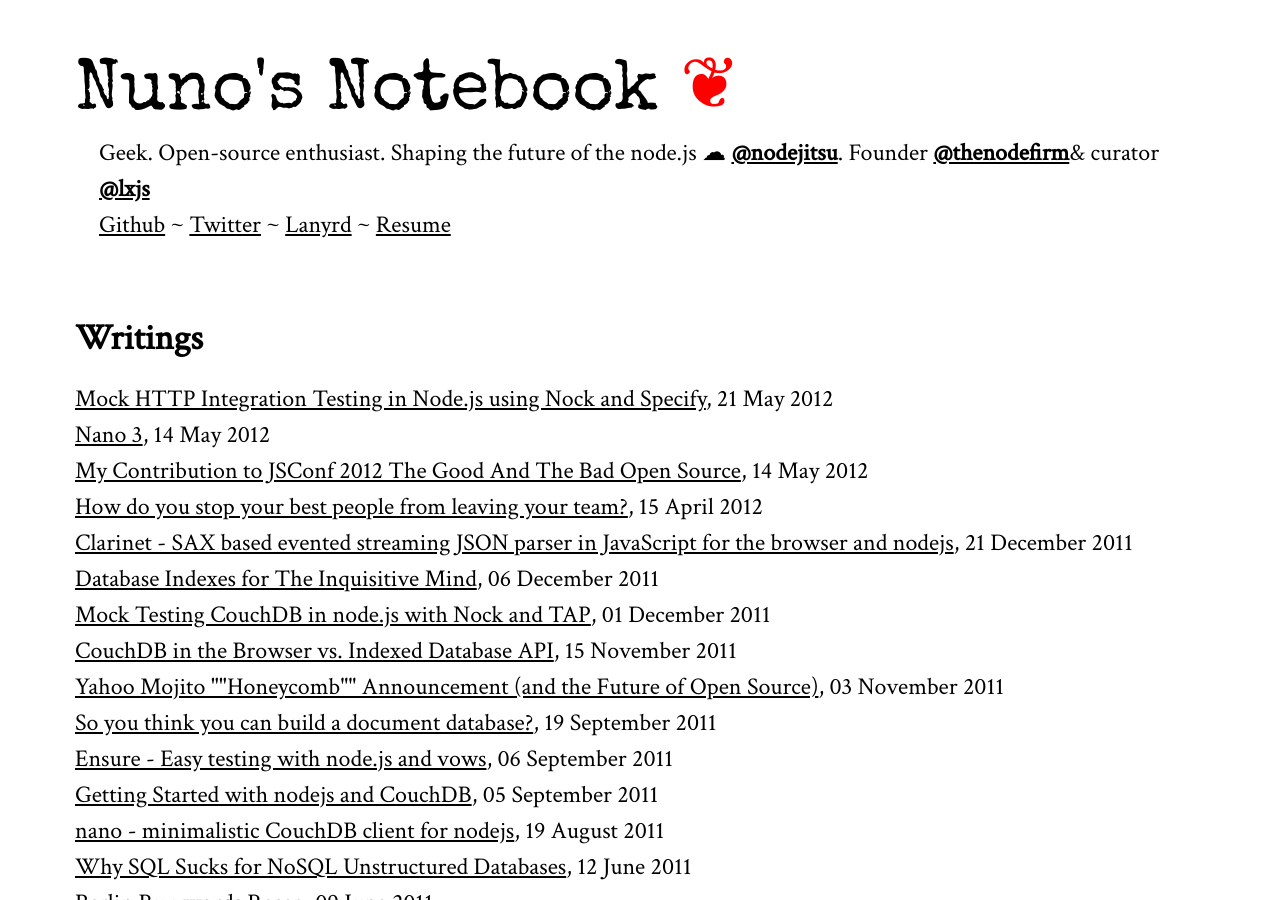
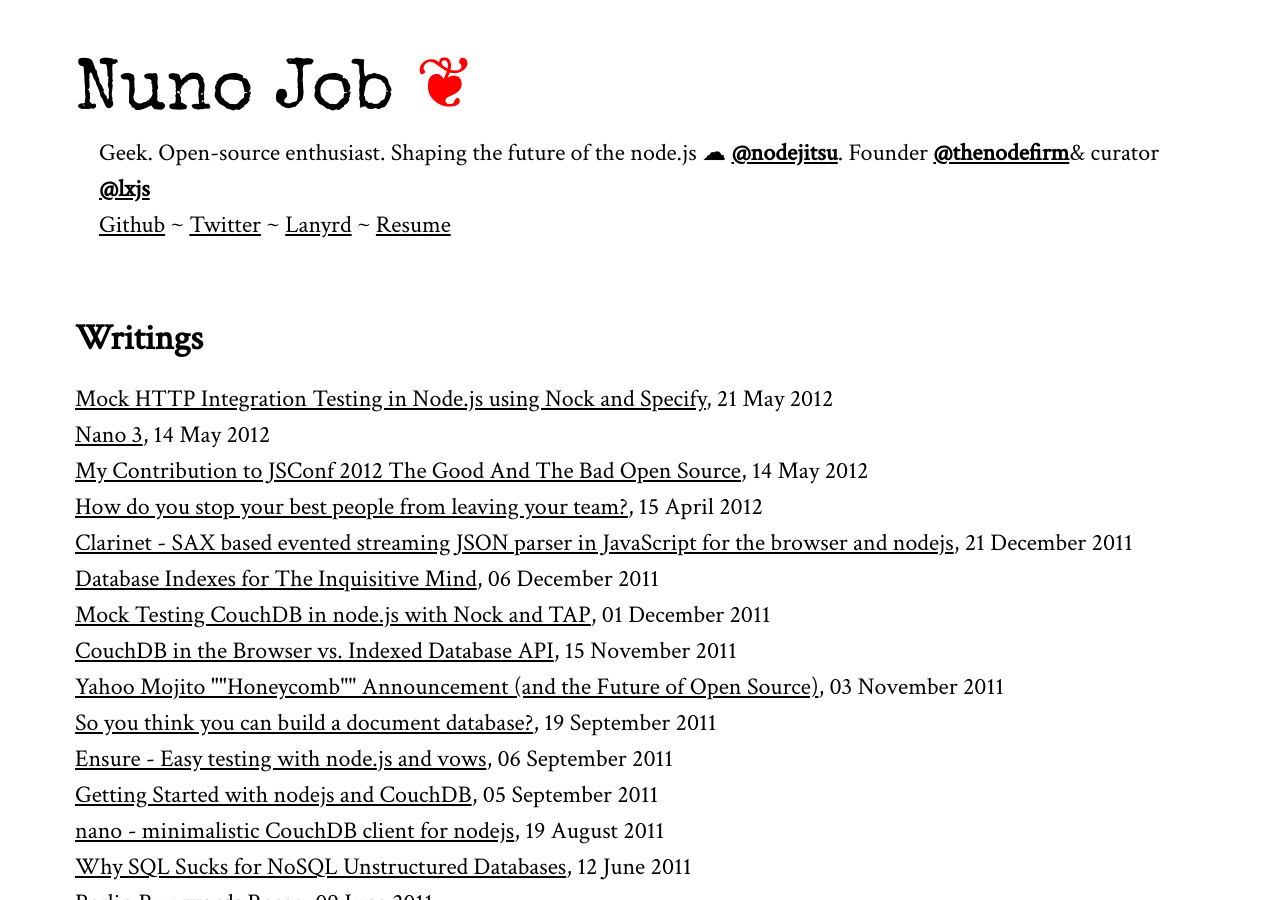
Before and after one commit to dscape/dscape.github.com, a Jekyll site: the page built from index.html, in a window 1280 px wide and 900 px high. Built offline with Jekyll 4.4.1, drawn with Linux system fonts in a browser that asks for light colours; Markdown is read by kramdown in place of the engine named in the settings.

Commit message:
nuno job

```diff
--- a/_layouts/default.html
+++ b/_layouts/default.html
@@ -1,7 +1,7 @@
 <html xmlns="http://www.w3.org/1999/xhtml" xml:lang="en" lang="en-us">
   <head>
      <meta http-equiv="content-type" content="text/html; charset=utf-8"/>
-     <title>Nuno's Notebook — {{ page.title }}</title>
+     <title>Nuno Job — {{ page.title }}</title>
      <meta name="author" content="Nuno Job" />
      <link href="http://feeds.feedburner.com/nunojob" rel="alternate" title="Nuno Job" type="application/atom+xml" />
      <link rel="stylesheet" href="/css/screen.css" type="text/css" media="screen, projection"/>
@@ -20,7 +20,7 @@
   <body>
     <div class="site">
       <div class="title">
-        <a href="/">Nuno's Notebook</a>
+        <a href="/">Nuno Job</a>
         <a class="extra" href="http://nunojob.com">❦</a>
       </div>
       <div class="desc">Geek. Open-source enthusiast. Shaping the future of the node.js ☁ <a href="http://www.nodejitsu.com"><b>@nodejitsu</b></a>. Founder <a href="http://thenodefirm.com"><b>@thenodefirm</b></a>&amp; curator <a href="http://lxjs.org"><b>@lxjs</b></a></div>
```
